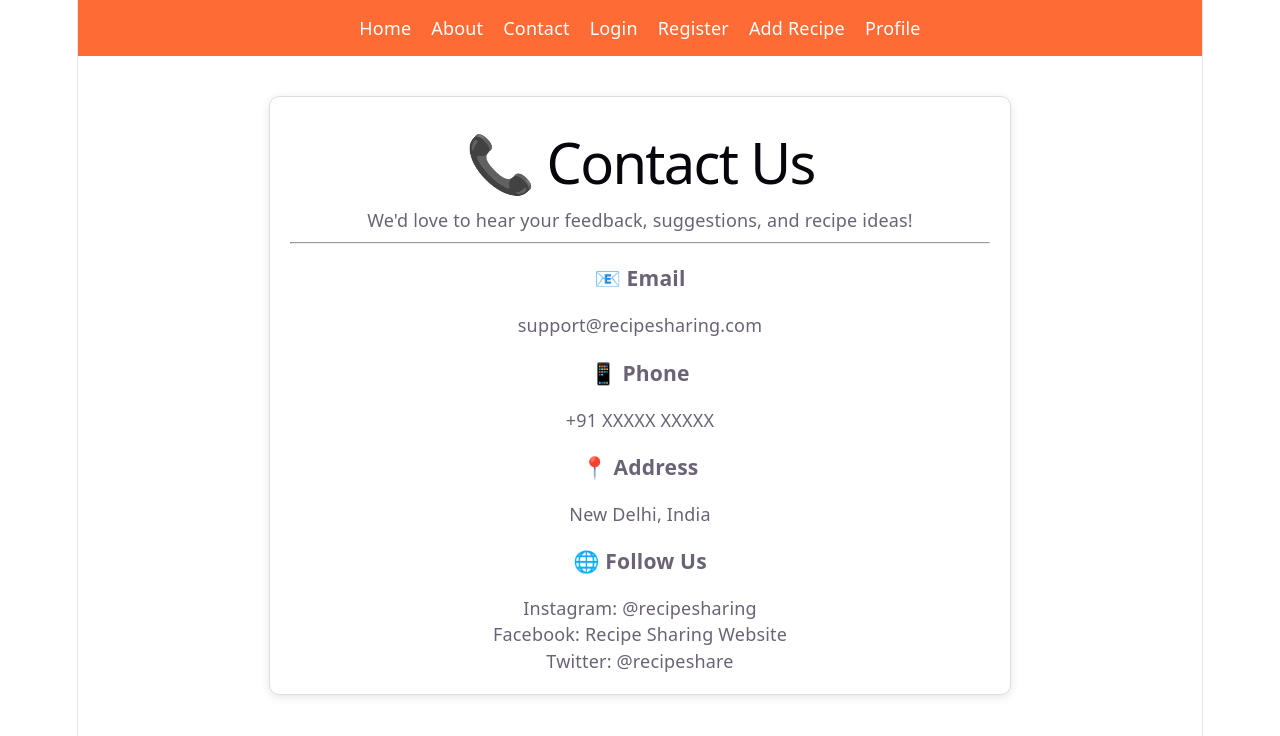
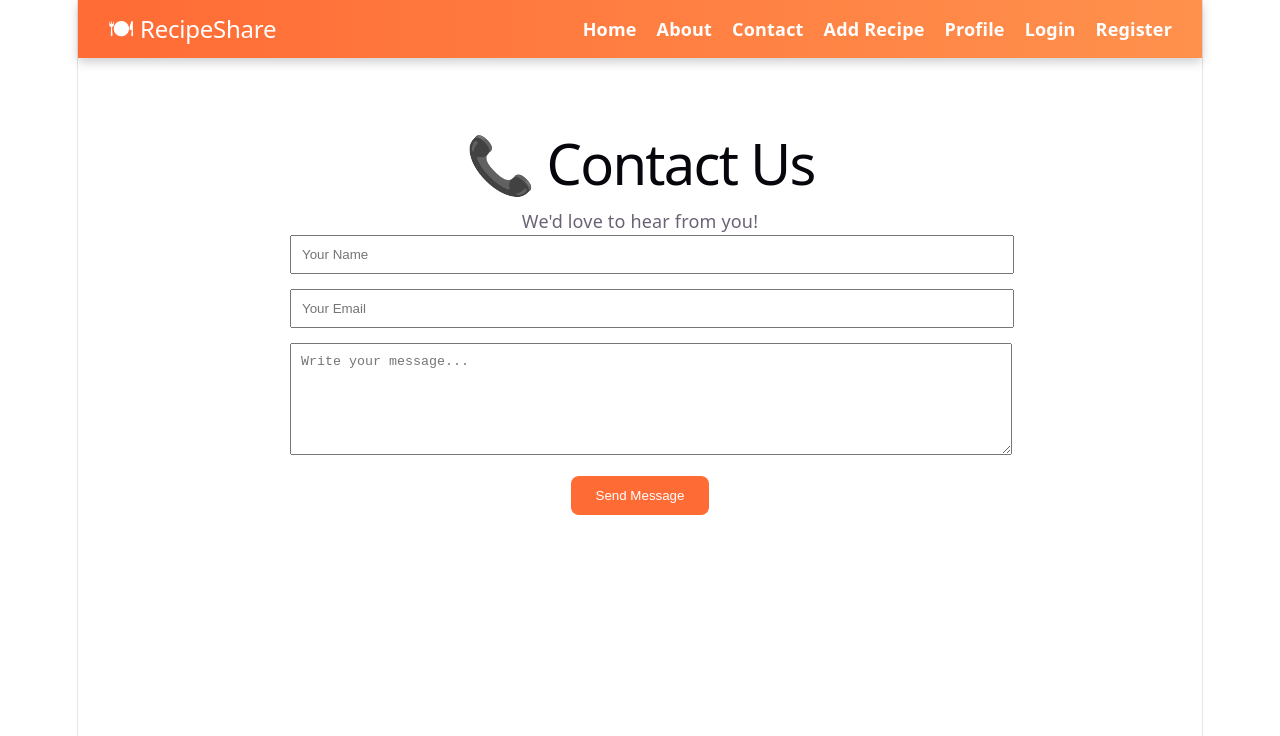
Before and after one commit to Prateeksha-tech-16/recipe-sharing-website, a React (Vite) app: page /contact in a window 1280 px wide. Shown: the top 736 px of the page. Built offline with nearby package versions, Linux system fonts and the light colour scheme.

Commit message:
Improved navbar, added footer and contact page

```diff
--- a/src/components/Footer.jsx
+++ b/src/components/Footer.jsx
@@ -4,20 +4,59 @@ function Footer() {
       style={{
         backgroundColor: "#222",
         color: "white",
-        textAlign: "center",
-        padding: "25px",
-        marginTop: "40px",
+        padding: "40px 20px",
+        marginTop: "50px",
       }}
     >
-      <h2>🍽 Recipe Sharing Website</h2>
+      <div
+        style={{
+          display: "flex",
+          justifyContent: "space-around",
+          flexWrap: "wrap",
+          gap: "30px",
+        }}
+      >
+        {/* Website */}
+        <div>
+          <h2>🍽 Recipe Sharing Website</h2>
+          <p>
+            Discover delicious recipes from around the world.
+          </p>
+        </div>
 
-      <p>Cook • Share • Inspire</p>
+        {/* Quick Links */}
+        <div>
+          <h3>Quick Links</h3>
 
-      <hr />
+          <p>🏠 Home</p>
+          <p>ℹ About</p>
+          <p>📞 Contact</p>
+          <p>➕ Add Recipe</p>
+        </div>
 
-      <p>Email: support@recipesharing.com</p>
+        {/* Contact */}
+        <div>
+          <h3>Contact</h3>
 
-      <p>© 2025 Pratiksha. All Rights Reserved.</p>
+          <p>📧 recipe@gmail.com</p>
+          <p>📱 +91 9876543210</p>
+        </div>
+
+        {/* Social */}
+        <div>
+          <h3>Follow Us</h3>
+
+          <p>📘 Facebook</p>
+          <p>📷 Instagram</p>
+          <p>🐦 Twitter</p>
+        </div>
+      </div>
+
+      <hr style={{ margin: "30px 0" }} />
+
+      <p style={{ textAlign: "center" }}>
+        © 2026 Recipe Sharing Website. All Rights Reserved.
+      </p>
     </footer>
   );
 }
--- a/src/components/Navbar.jsx
+++ b/src/components/Navbar.jsx
@@ -4,61 +4,113 @@ function Navbar() {
   return (
     <nav
       style={{
-        backgroundColor: "#ff6b35",
-        padding: "15px",
+        background: "linear-gradient(90deg, #ff6b35, #ff914d)",
+        padding: "15px 30px",
         display: "flex",
-        justifyContent: "center",
+        justifyContent: "space-between",
+        alignItems: "center",
+        flexWrap: "wrap",
+        position: "sticky",
+        top: "0",
+        zIndex: "1000",
+        boxShadow: "0 4px 10px rgba(0,0,0,0.2)",
+      }}
+    >
+      {/* Website Logo */}
+      <h2
+        style={{
+          color: "white",
+          margin: 0,
+        }}
+      >
+        🍽 RecipeShare
+      </h2>
+
+      {/* Navigation Links */}
+      <div
+        style={{
+          display: "flex",
           gap: "20px",
+          flexWrap: "wrap",
         }}
       >
         <Link
           to="/"
-        style={{ color: "white", textDecoration: "none" }}
+          style={{
+            color: "white",
+            textDecoration: "none",
+            fontWeight: "bold",
+          }}
         >
           Home
         </Link>
 
         <Link
           to="/about"
-        style={{ color: "white", textDecoration: "none" }}
+          style={{
+            color: "white",
+            textDecoration: "none",
+            fontWeight: "bold",
+          }}
         >
           About
         </Link>
 
         <Link
           to="/contact"
-        style={{ color: "white", textDecoration: "none" }}
+          style={{
+            color: "white",
+            textDecoration: "none",
+            fontWeight: "bold",
+          }}
         >
           Contact
         </Link>
 
         <Link
+          to="/add"
+          style={{
+            color: "white",
+            textDecoration: "none",
+            fontWeight: "bold",
+          }}
+        >
+          Add Recipe
+        </Link>
+
+        <Link
+          to="/profile"
+          style={{
+            color: "white",
+            textDecoration: "none",
+            fontWeight: "bold",
+          }}
+        >
+          Profile
+        </Link>
+
+        <Link
           to="/login"
-        style={{ color: "white", textDecoration: "none" }}
+          style={{
+            color: "white",
+            textDecoration: "none",
+            fontWeight: "bold",
+          }}
         >
           Login
         </Link>
 
         <Link
           to="/register"
-        style={{ color: "white", textDecoration: "none" }}
+          style={{
+            color: "white",
+            textDecoration: "none",
+            fontWeight: "bold",
+          }}
         >
           Register
         </Link>
-
-      <Link
-        to="/add"
-        style={{ color: "white", textDecoration: "none" }}
-      >
-        Add Recipe
-      </Link>
-
-      <Link
-        to="/profile"
-        style={{ color: "white", textDecoration: "none" }}
-      >
-        Profile
-      </Link>
+      </div>
     </nav>
   );
 }
--- a/src/pages/ContactPage.jsx
+++ b/src/pages/ContactPage.jsx
@@ -5,32 +5,56 @@ function ContactPage() {
         maxWidth: "700px",
         margin: "40px auto",
         padding: "20px",
-        border: "1px solid #ddd",
-        borderRadius: "10px",
-        boxShadow: "0 2px 10px rgba(0,0,0,0.1)",
       }}
     >
       <h1>📞 Contact Us</h1>
 
       <p>
-        We'd love to hear your feedback, suggestions, and recipe ideas!
+        We'd love to hear from you!
       </p>
 
-      <hr />
+      <input
+        type="text"
+        placeholder="Your Name"
+        style={{
+          width: "100%",
+          padding: "10px",
+          marginBottom: "15px",
+        }}
+      />
 
-      <h3>📧 Email</h3>
-      <p>support@recipesharing.com</p>
+      <input
+        type="email"
+        placeholder="Your Email"
+        style={{
+          width: "100%",
+          padding: "10px",
+          marginBottom: "15px",
+        }}
+      />
 
-      <h3>📱 Phone</h3>
-      <p>+91 XXXXX XXXXX</p>
+      <textarea
+        placeholder="Write your message..."
+        rows="6"
+        style={{
+          width: "100%",
+          padding: "10px",
+          marginBottom: "15px",
+        }}
+      ></textarea>
 
-      <h3>📍 Address</h3>
-      <p>New Delhi, India</p>
-
-      <h3>🌐 Follow Us</h3>
-      <p>Instagram: @recipesharing</p>
-      <p>Facebook: Recipe Sharing Website</p>
-      <p>Twitter: @recipeshare</p>
+      <button
+        style={{
+          padding: "12px 25px",
+          background: "#ff6b35",
+          color: "white",
+          border: "none",
+          borderRadius: "8px",
+          cursor: "pointer",
+        }}
+      >
+        Send Message
+      </button>
     </div>
   );
 }
```
Lines whose indentation alone changed are shown as unchanged.
